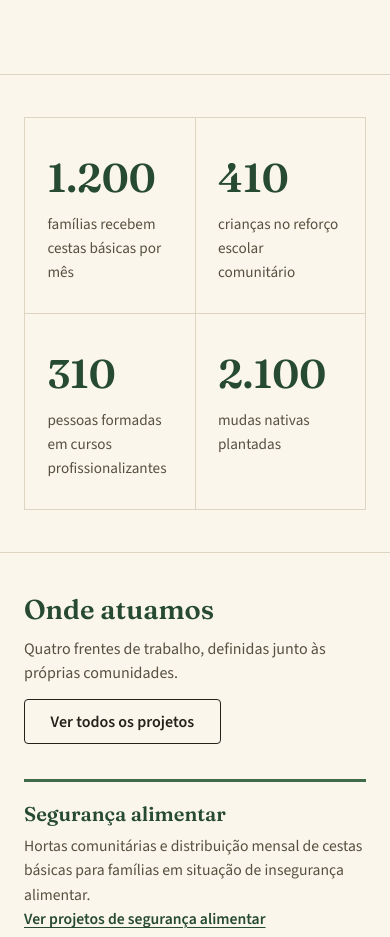
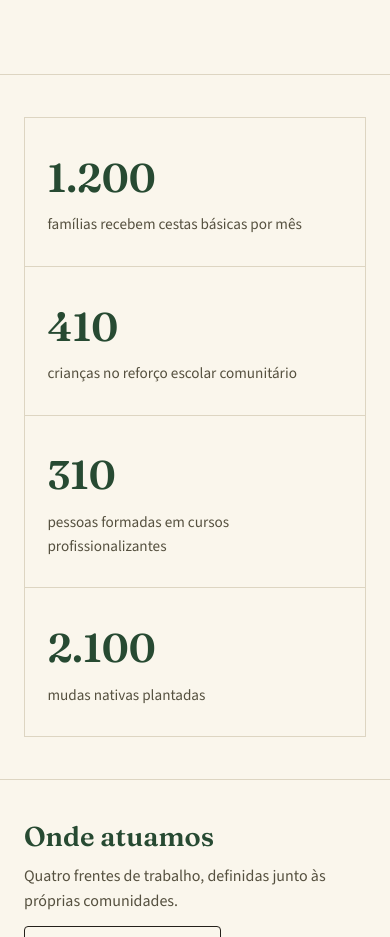
Before and after one commit to GiovannaGabriela-creator/SementeAtiva, a plain HTML site: page index.html in a window 390 px wide. Shown: the part 1281-2218 px from the top of the page. Drawn offline with nearby package versions, Linux system fonts and the light colour scheme.

Commit message:
fix(a11y): evita rolagem horizontal em 320px nas estatísticas (WCAG 1.4.10)

```diff
--- a/css/responsivo.css
+++ b/css/responsivo.css
@@ -18,7 +18,7 @@
   .botao-menu { display: inline-flex; align-items: center; }
   .hero .envolucro { grid-template-columns: 1fr; }
   .hero__grafico { max-width: 380px; }
-  .grade-estatisticas { grid-template-columns: repeat(2, 1fr); }
+  .grade-estatisticas { grid-template-columns: repeat(2, minmax(0, 1fr)); }
   .grade-pilares { grid-template-columns: 1fr; gap: 2.2rem; }
   .grade-projetos { grid-template-columns: 1fr; }
   .layout-cadastro { grid-template-columns: 1fr; }
@@ -38,5 +38,6 @@
 }
 
 @media (max-width: 420px) {
+  .grade-estatisticas { grid-template-columns: minmax(0, 1fr); } /* WCAG 1.4.10: sem rolagem horizontal em 320px */
   .cabecalho .botao--acento { display: none; } /* o link "Seja voluntário" continua no menu */
 }
```
